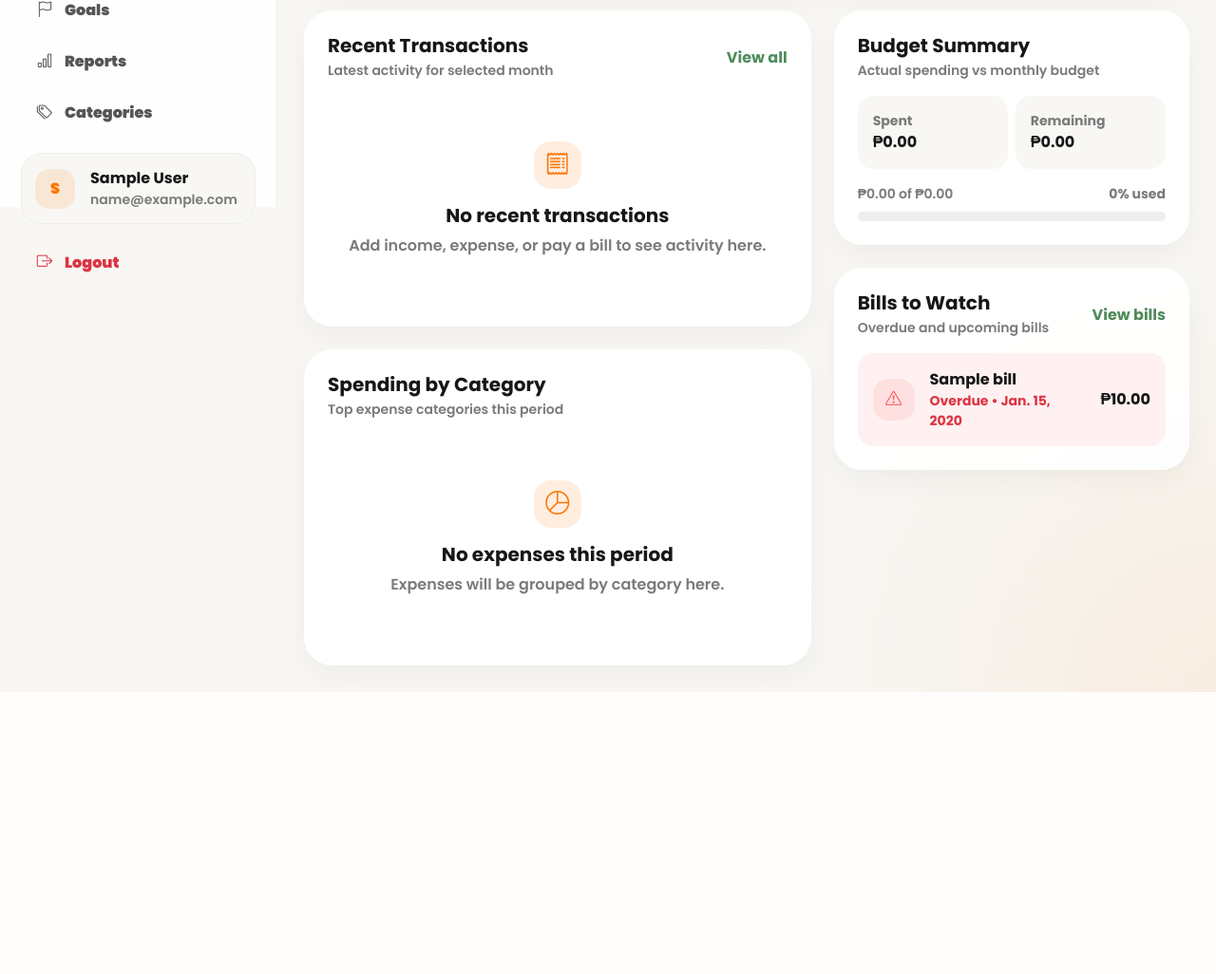
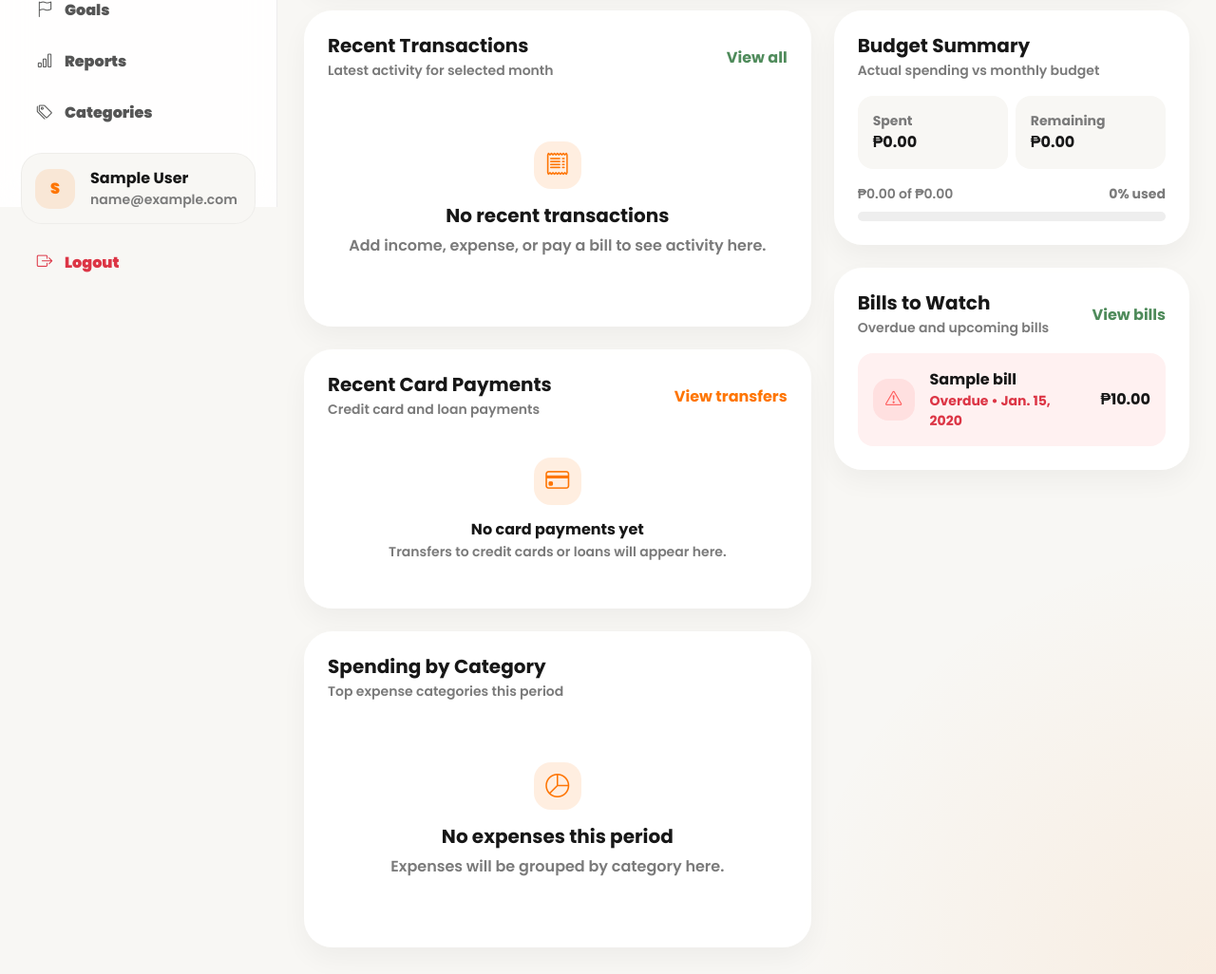
Before and after one commit to ezri042024/lazy_panda, a Django app: page /web/ in a window 1280 px wide. Shown: the part 582-1608 px from the top of the page at 95% size. Before the commit the page ends 1311 px from the top, so only its background shows below. Run offline with Django 5.2, Linux system fonts and the light colour scheme; a user stored in the database is signed in; tables that the repository leaves empty hold one stand-in row (values such as "Sample post").

Commit message:
add defaults

```diff
--- a/finance_web/templates/finance_web/dashboard.html
+++ b/finance_web/templates/finance_web/dashboard.html
@@ -349,6 +349,55 @@
                 </div>
             {% endif %}
         </div>
+        <div class="app-card p-4 mb-4">
+            <div class="dashboard-card-title-row d-flex justify-content-between align-items-center mb-3 gap-3">
+                <div>
+                    <h5 class="fw-bold mb-1">Recent Card Payments</h5>
+                    <p class="text-muted fw-semibold small mb-0">Credit card and loan payments</p>
+                </div>
+
+                <a href="{% url 'finance_web_transfers' %}" class="text-decoration-none fw-bold text-nowrap"
+                   style="color:#FE7503;">
+                    View transfers
+                </a>
+            </div>
+
+            {% if recent_card_payments %}
+                <div class="vstack gap-3">
+                    {% for transfer in recent_card_payments %}
+                        <div class="dashboard-bill-row d-flex align-items-center gap-3 p-3 rounded-4"
+                             style="background:#F8F7F4;">
+                            <div class="mini-icon mb-0" style="background:rgba(254,117,3,.12);color:#FE7503;">
+                                <i class="bi bi-credit-card"></i>
+                            </div>
+
+                            <div class="flex-grow-1 min-w-0">
+                                <div class="fw-bold text-truncate">
+                                    {{ transfer.to_account.name }}
+                                </div>
+                                <div class="small fw-bold text-muted text-truncate">
+                                    Paid from {{ transfer.from_account.name }} • {{ transfer.transfer_date }}
+                                </div>
+                            </div>
+
+                            <div class="fw-bold text-nowrap">
+                                ₱{{ transfer.amount|floatformat:2|intcomma }}
+                            </div>
+                        </div>
+                    {% endfor %}
+                </div>
+            {% else %}
+                <div class="text-center py-4">
+                    <div class="brand-icon mx-auto mb-3">
+                        <i class="bi bi-credit-card"></i>
+                    </div>
+                    <h6 class="fw-bold mb-1">No card payments yet</h6>
+                    <p class="text-muted fw-semibold mb-0 small">
+                        Transfers to credit cards or loans will appear here.
+                    </p>
+                </div>
+            {% endif %}
+        </div>
 
         <div class="app-card p-4">
             <div class="dashboard-card-title-row d-flex justify-content-between align-items-center mb-3 gap-3">
@@ -435,6 +484,7 @@
             </div>
         </div>
 
+
         <div class="app-card p-4">
             <div class="dashboard-card-title-row d-flex justify-content-between align-items-center mb-3 gap-3">
                 <div>
--- a/finance_web/views.py
+++ b/finance_web/views.py
@@ -77,6 +77,16 @@ def dashboard_view(request):
         transaction_date__month=month,
         transaction_date__year=year,
     )
+
+    recent_card_payments = Transfer.objects.filter(
+        user=request.user,
+        to_account__account_type__in=["credit_card", "loan"],
+        transfer_date__month=month,
+        transfer_date__year=year,
+    ).select_related(
+        "from_account",
+        "to_account",
+    ).order_by("-transfer_date", "-created_at")[:5]
 
     bills = Bill.objects.filter(user=request.user)
     debts = Debt.objects.filter(user=request.user, is_active=True)
@@ -166,6 +176,7 @@ def dashboard_view(request):
         "total_budget_limit": total_budget_limit,
         "total_budget_spent": total_budget_spent,
         "total_budget_remaining": total_budget_remaining,
+        "recent_card_payments": recent_card_payments,
     }
 
     return render(request, "finance_web/dashboard.html", context)
```
